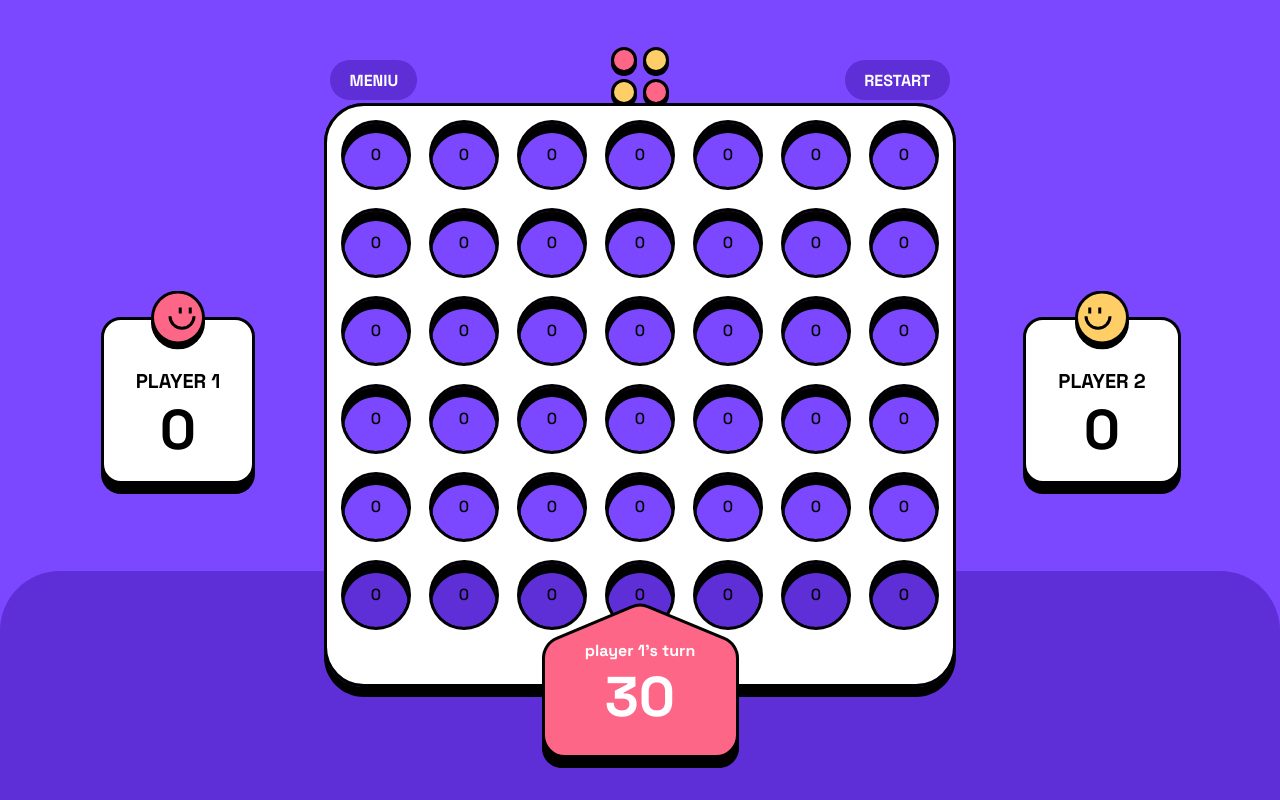
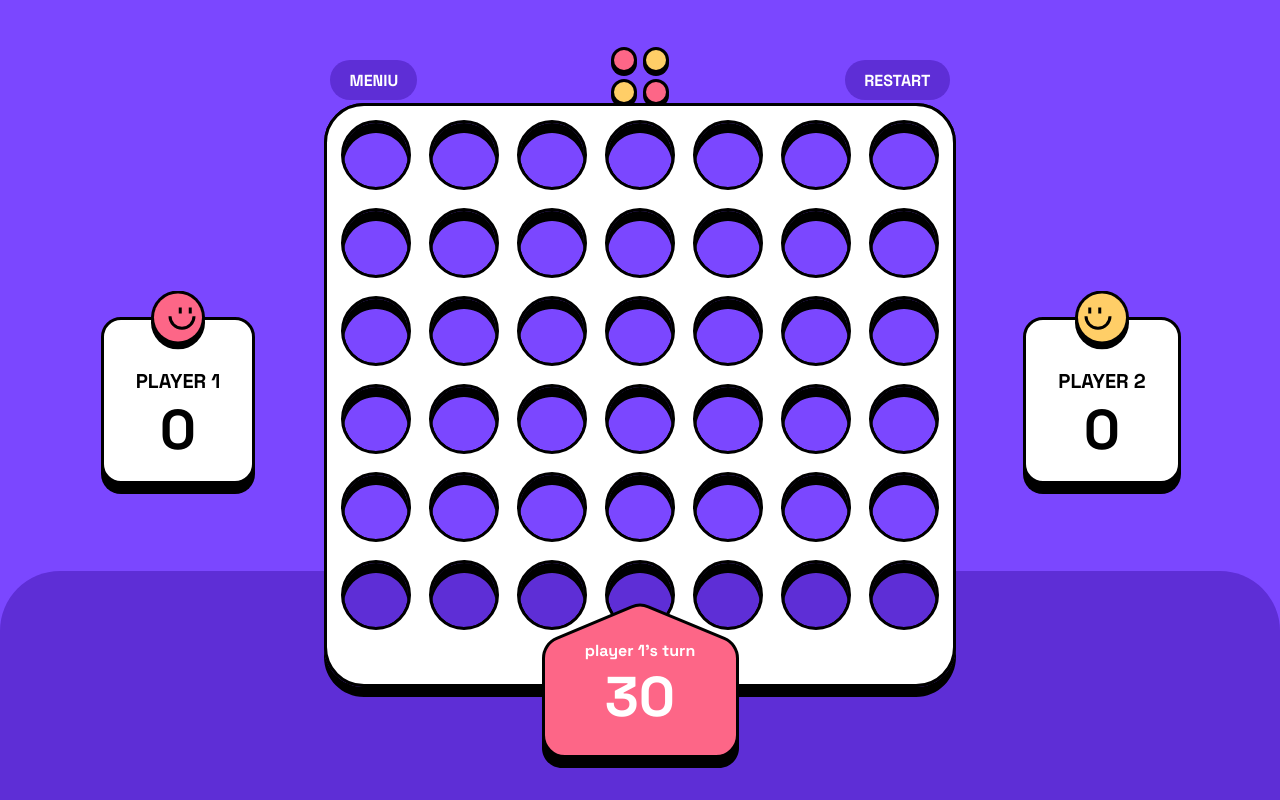
Before and after one commit to RaimondasSileikis/connect-four-game, a React (Create React App) app: page /play in a window 1280 px wide. Built offline with nearby package versions, Linux system fonts and the light colour scheme.

Commit message:
hovering

```diff
--- a/src/App.jsx
+++ b/src/App.jsx
@@ -25,6 +25,7 @@ function App() {
   const [modal, setModal] = useState(false);
   const [cpuOn, setCpuOn] = useState(false);
   const [cpuMode, setCpuMode] = useState(false);
+  const [isHovering, setIsHovering] = useState(false);
 
   const delay = 1000;
 
@@ -311,11 +312,26 @@ function pauseOf() {
       setIsWaitingPlayerTwo(true);
     };
   };
+
   function playVsCpu() {
     setCpuMode(true);
   };
+
   function playVsPlayer() {
         setCpuMode(false)
+  };
+
+
+
+  function handleMouseOver(column){
+    setIsHovering(true);
+    setColumnValue(column)
+    console.log(isHovering);
+  };
+
+  function handleMouseOut (column){
+    setIsHovering(false);
+    setColumnValue(column)
   };
 
   return (
@@ -351,6 +367,8 @@ function playVsCpu() {
               pauseOn={pauseOn}
               pauseOf={pauseOf}
               cpuMode={cpuMode}
+              handleMouseOver={handleMouseOver}
+              handleMouseOut={handleMouseOut}
               />
             }/>
         </Routes>
--- a/src/components/Dashboard.jsx
+++ b/src/components/Dashboard.jsx
@@ -9,7 +9,9 @@ export default function Dashboard({
     discs,
     playerTurn,
     playerOn,
-    columnValue
+    columnValue,
+    handleMouseOver,
+    handleMouseOut
     }) {
 
     const markerRed = `url(${marker_red })`;
@@ -24,7 +26,7 @@ export default function Dashboard({
 
     return (
 
-        <div  className='dashboard flex'>
+        <div className='dashboard flex'>
                 <img className='board-black' src={board_layer_black_large} alt="Dashboard" />
                 <img className='board-white' src={board_layer_white_large} alt="Dashboard" />
 
@@ -48,6 +50,8 @@ export default function Dashboard({
                             winnerDiscs={winnerDiscs}
                             selectDisc={() => playerTurn(disc.columnValue)}
                             animationHeight={disc.rowValue}
+                            handleMouseOver={() =>handleMouseOver(disc.columnValue)}
+                            handleMouseOut={() =>handleMouseOut(disc.columnValue)}
                         />
                     )}
                 </div>
--- a/src/components/Discs.jsx
+++ b/src/components/Discs.jsx
@@ -8,6 +8,8 @@ export default function Discs({
     id,
     winnerDiscs,
     selectDisc,
+    handleMouseOver,
+    handleMouseOut
     }) {
 
     function styleWinnerDisc(i) {
@@ -31,11 +33,16 @@ export default function Discs({
 
     return (
 
-        <button className='disc' onClick={selectDisc} style={styleDisc}>
-            <span  style={styleWinnerDisc(0)} ></span>{player}
-            <span  style={styleWinnerDisc(1)} ></span>
-            <span  style={styleWinnerDisc(2)} ></span>
-            <span  style={styleWinnerDisc(3)} ></span>
+        <button
+            className='disc'
+            onMouseOver={handleMouseOver}
+            onMouseOut={handleMouseOut}
+            onClick={selectDisc}
+            style={styleDisc}>
+                <span  style={styleWinnerDisc(0)} ></span>
+                <span  style={styleWinnerDisc(1)} ></span>
+                <span  style={styleWinnerDisc(2)} ></span>
+                <span  style={styleWinnerDisc(3)} ></span>
         </button>
     )
 };
--- a/src/pages/Home.jsx
+++ b/src/pages/Home.jsx
@@ -23,7 +23,9 @@ export default function Home({
     modal,
     pauseOn,
     pauseOf,
-    cpuMode
+    cpuMode,
+    handleMouseOver,
+    handleMouseOut
     }) {
 
     return (
@@ -53,6 +55,8 @@ export default function Home({
                         winnerDiscs={winnerDiscs}
                         playerOn={ playerOn}
                         columnValue={columnValue}
+                        handleMouseOver={handleMouseOver}
+                        handleMouseOut={handleMouseOut}
                     />
                     <CounterBoxTwo
                         counterPlayerTwo={counterPlayerTwo}
```
Lines whose indentation alone changed are shown as unchanged.
